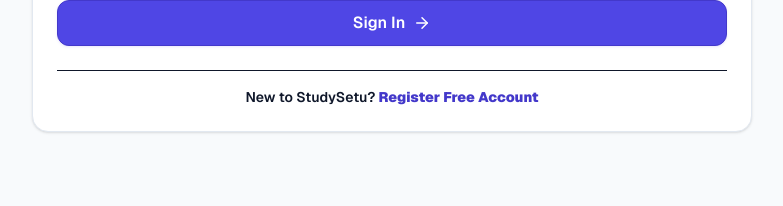
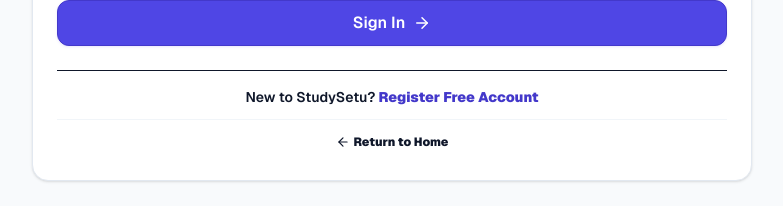
Before and after one commit to Arulraj2001/Aspirun, a Next.js app: page /login in a window 1280 px wide. Shown: the part 569-775 px from the top of the page, without its empty margins (248-1031 px from the left). Built offline with nearby package versions, Linux system fonts and the light colour scheme; no server answers.

Commit message:
feat: add Return to Home navigation links to login and register views

```diff
--- a/app/login/page.tsx
+++ b/app/login/page.tsx
@@ -8,7 +8,7 @@
 import { Input } from '@/components/ui/Input';
 import { Button } from '@/components/ui/Button';
 import { supabase } from '@/lib/supabase/client';
-import { GraduationCap, ArrowRight } from 'lucide-react';
+import { GraduationCap, ArrowRight, ArrowLeft } from 'lucide-react';
 
 export default function LoginPage() {
   const router = useRouter();
@@ -251,11 +251,18 @@
           </Button>
         </form>
 
-        <div className="border-t border-surface-150 mt-6 pt-4 text-center text-xs md:text-sm font-semibold text-surface-550">
-          New to StudySetu?{' '}
-          <Link href="/register" className="text-brand-600 font-black hover:underline">
-            Register Free Account
-          </Link>
+        <div className="border-t border-surface-150 mt-6 pt-4 text-center flex flex-col gap-3">
+          <p className="text-xs md:text-sm font-semibold text-surface-550">
+            New to StudySetu?{' '}
+            <Link href="/register" className="text-brand-600 font-black hover:underline">
+              Register Free Account
+            </Link>
+          </p>
+          <div className="pt-3 border-t border-surface-100">
+            <Link href="/" className="inline-flex items-center gap-1 text-xs font-black text-brand-650 hover:underline">
+              <ArrowLeft className="h-3.5 w-3.5" /> Return to Home
+            </Link>
+          </div>
         </div>
       </Card>
     </Container>
--- a/app/register/page.tsx
+++ b/app/register/page.tsx
@@ -9,7 +9,7 @@
 import { Select } from '@/components/ui/Select';
 import { Button } from '@/components/ui/Button';
 import { supabase } from '@/lib/supabase/client';
-import { GraduationCap, ArrowRight } from 'lucide-react';
+import { GraduationCap, ArrowRight, ArrowLeft } from 'lucide-react';
 
 export default function RegisterPage() {
   const router = useRouter();
@@ -221,11 +221,18 @@
           </Button>
         </form>
 
-        <div className="border-t border-surface-150 mt-6 pt-4 text-center text-xs md:text-sm font-semibold text-surface-550">
-          Already have an account?{' '}
-          <Link href="/login" className="text-brand-600 font-black hover:underline">
-            Sign In Here
-          </Link>
+        <div className="border-t border-surface-150 mt-6 pt-4 text-center flex flex-col gap-3">
+          <p className="text-xs md:text-sm font-semibold text-surface-550">
+            Already have an account?{' '}
+            <Link href="/login" className="text-brand-600 font-black hover:underline">
+              Sign In Here
+            </Link>
+          </p>
+          <div className="pt-3 border-t border-surface-100">
+            <Link href="/" className="inline-flex items-center gap-1 text-xs font-black text-brand-650 hover:underline">
+              <ArrowLeft className="h-3.5 w-3.5" /> Return to Home
+            </Link>
+          </div>
         </div>
       </Card>
     </Container>
```
